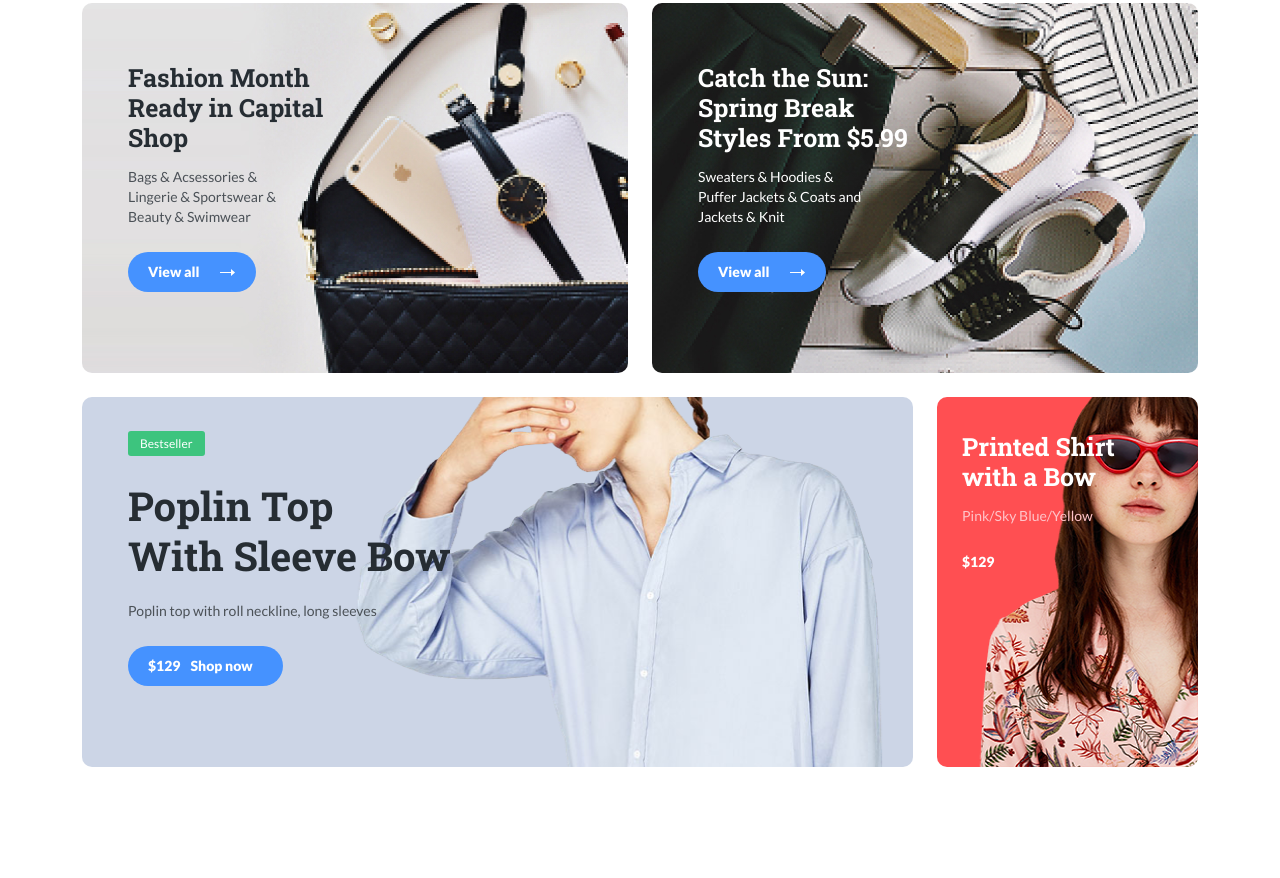
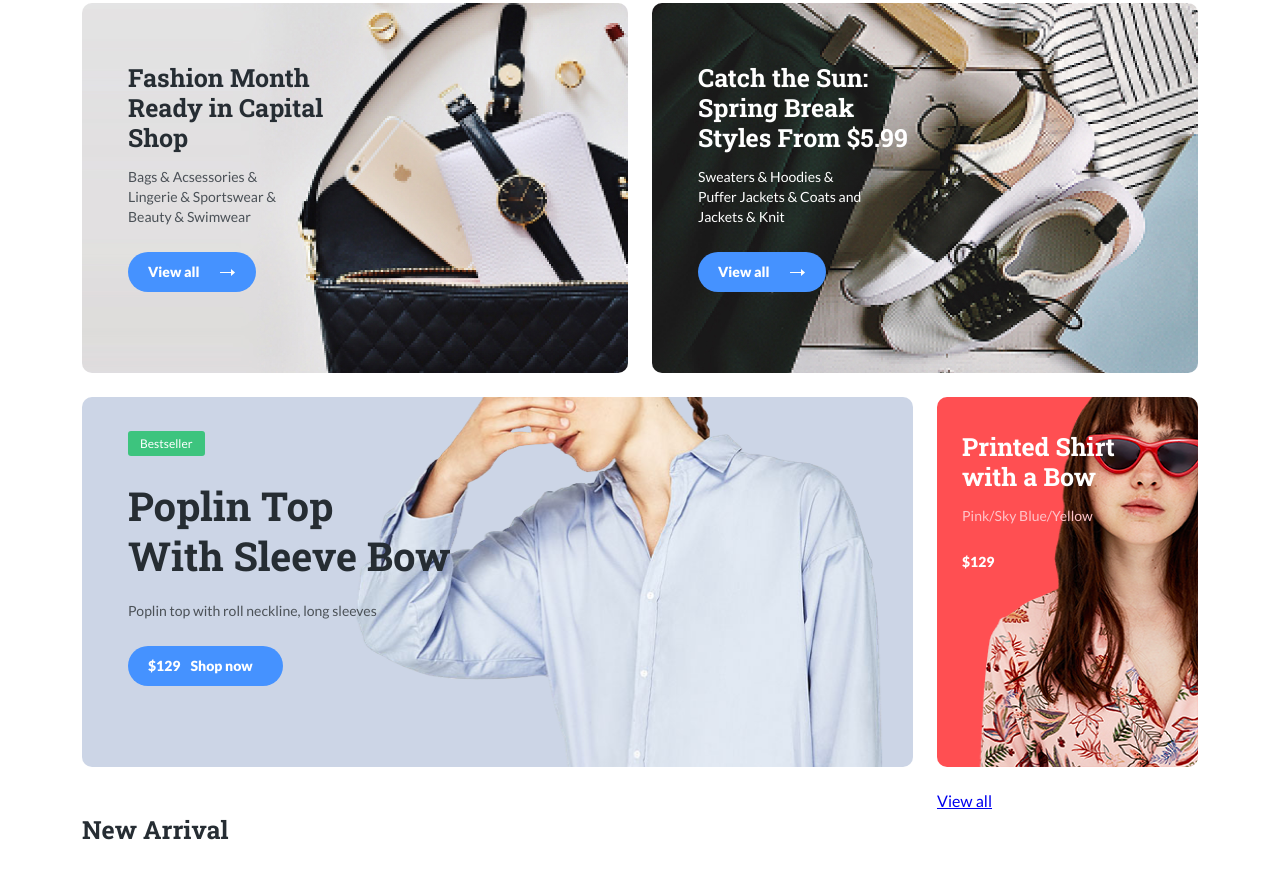
Before and after one commit to sergssd001/willberries, a plain HTML site: page index.html in a window 1280 px wide. Shown: the part 682-1560 px from the top of the page. Before the commit the page ends 1473 px from the top, so only its background shows below. Drawn offline with Linux system fonts and the light colour scheme.

Commit message:
feat: add new blocks

```diff
--- a/css/style.css
+++ b/css/style.css
@@ -199,3 +199,10 @@ body {
   font-size: 14px;
   line-height: 20px;
 }
+
+.section-title {
+  font-family: 'Roboto Slab', sans-serif;
+  font-size: 25px;
+  line-height: 35px;
+  color: #262D33;
+}
--- a/index.html
+++ b/index.html
@@ -109,7 +109,7 @@
     <!-- /.slider -->
 
     <div class="container pt-5 pb-4">
-      <div class="row">
+      <div class="row mb-4">
         <div class="col-6">
           <div class="card card-1 mb-4">
             <h3 class="card-title">Fashion Month Ready in Capital Shop</h3>
@@ -157,20 +157,26 @@
         <!-- /.col-9 -->
         <div class="col-3">
           <div class="card card-4">
-            <h3 class="card-title text-light">Printed Shirt <br /> with a Bow</h3>
+            <h3 class="card-title text-light">
+              Printed Shirt <br />
+              with a Bow
+            </h3>
             <p class="card-text text-light category">Pink/Sky Blue/Yellow</p>
             <span class="card-price">$129</span>
           </div>
         </div>
         <!-- /.col-3 -->
       </div>
-    </div>
-
-    <div class="row">
-      <div class="col-9"></div>
-      <!-- /.col-9 -->
-      <div class="col-3"></div>
-      <!-- /.col-3 -->
+      <div class="row">
+        <div class="col-9">
+          <h2 class="section-title">New Arrival</h2>
+        </div>
+        <!-- /.col-9 -->
+        <div class="col-3">
+          <a href="#" class="more">View all</a>
+        </div>
+        <!-- /.col-3 -->
+      </div>
     </div>
     <!-- /.container -->
   </body>
```
